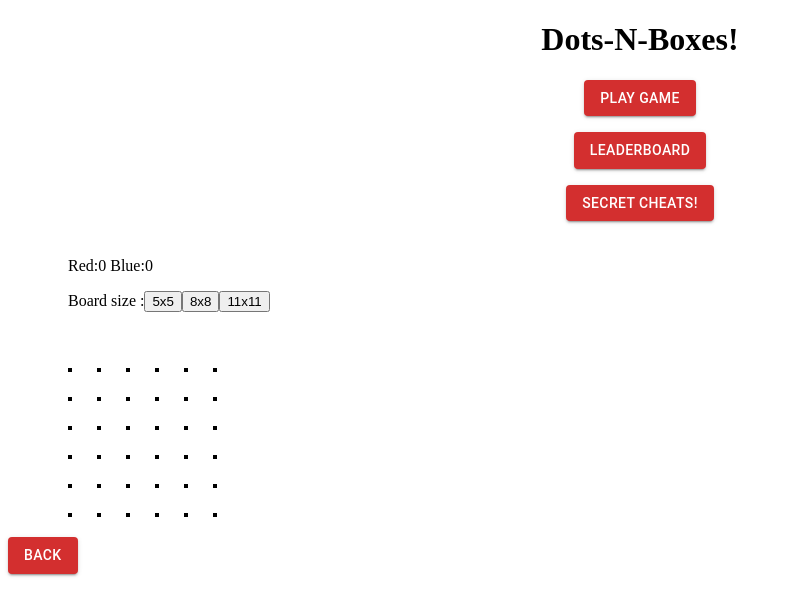
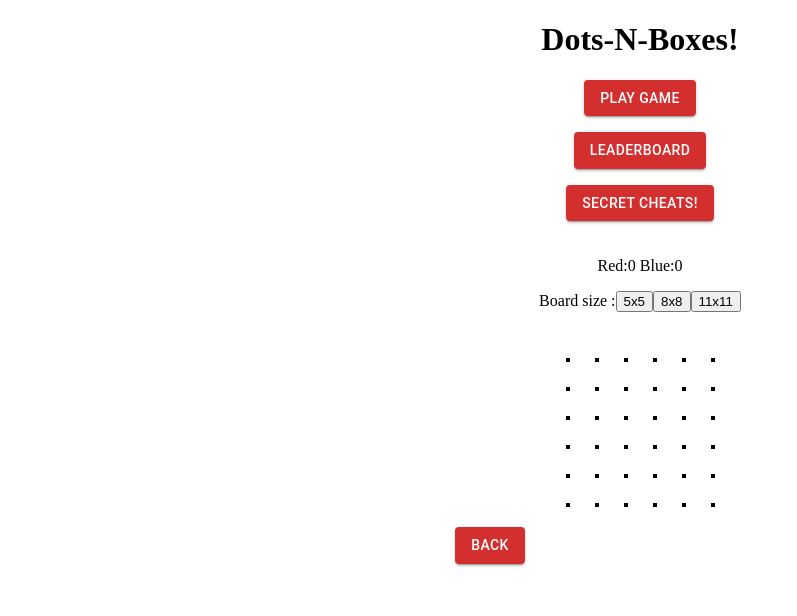
Before and after one commit to brandon-ohaver/Dots-N-Boxes, a React (Create React App) app in the folder dots-and-boxes/: page /game in a window 1280 px wide. Shown: the top 616 px of the page, without its empty margins (0-797 px from the left). Built offline with nearby package versions, Linux system fonts and the light colour scheme.

Commit message:
Adding board styling to center the board

```diff
--- a/dots-and-boxes/src/components/BackButton.jsx
+++ b/dots-and-boxes/src/components/BackButton.jsx
@@ -6,7 +6,7 @@ import Button from "@mui/material/Button";
 class BackButton extends React.Component {
   render() {
     return (
-      <Stack spacing={2} direction="column" style={{ textAlign: "left" }}>
+      <Stack spacing={2} direction="column" style={{ alignContent: "center", display: "flex", textAlign: "center", marginRight: "300px" }}>
         <Link to="/" style={{ textDecoration: "none" }}>
           <Button variant="contained" color="error" className="back">
             Back
--- a/dots-and-boxes/src/components/Board.js
+++ b/dots-and-boxes/src/components/Board.js
@@ -1,4 +1,5 @@
 import React from "react"
+// import $ from "jquery"
 
 class Board extends React.Component {
 
@@ -207,7 +208,8 @@ class Board extends React.Component {
 
     render() {
       return (
-        <div id="game">
+        <div id="game-board" style={{ textAlign: "center", justifyConent: "center", alignItems: "center" }}>
+          <div id="game">
             <div id="header">
                 <p id="score"> Red:{this.state.numRed} Blue:{this.state.numBlue} </p>
                 Board size :
@@ -219,7 +221,9 @@ class Board extends React.Component {
             <div id="board" key={this}>
                 {this.makeBoard(this.state.boardSize)}
             </div>
+          </div>
         </div>
+
       );
     }
 }
--- a/dots-and-boxes/src/index.css
+++ b/dots-and-boxes/src/index.css
@@ -34,8 +34,10 @@
   #board {
     display: flex;
     flex-direction: column;
+    justify-content: center;
+    align-items: center;
     padding: 10px 50px;
-    margin: 10px
+    margin-bottom: 10px;
   }
 
   #header {
```
